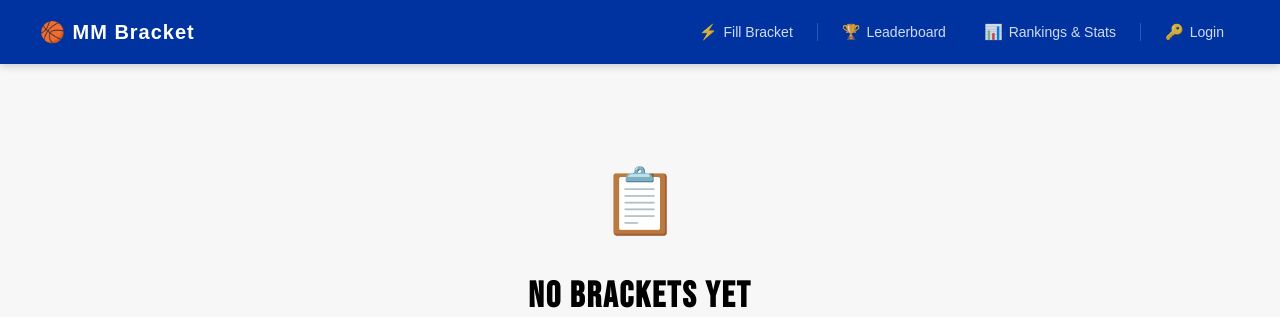
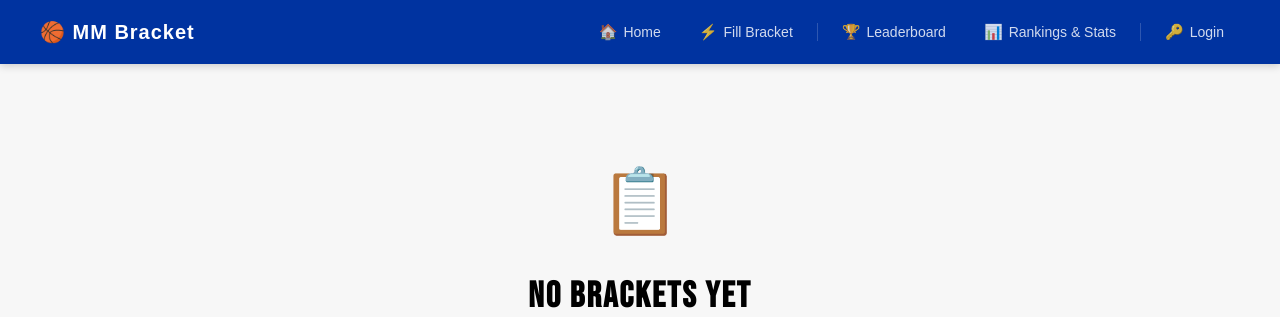
Before and after one commit to zculp6/Bracket-Website, a Flask app: template templates/view_bracket.html in a window 1280 px wide. Shown: the top 317 px of the page. Run offline with Flask 3, Linux system fonts and the light colour scheme; the template is opened without the code that fills it, so the values that code supplies are empty; some libraries are stand-ins or nearby versions.

Commit message:
Fixed NAV Bar

```diff
--- a/templates/view_bracket.html
+++ b/templates/view_bracket.html
@@ -146,9 +146,10 @@
 <nav class="site-nav">
     <a href="/" class="nav-logo">🏀 MM Bracket</a>
     <div class="nav-links">
+        <a href="/"><span class="nav-icon">🏠</span><span class="nav-label">Home</span></a>
         <a href="/bracket"><span class="nav-icon">⚡</span><span class="nav-label">Fill Bracket</span></a>
         {% if current_user.is_authenticated %}
-        <a href="/my_brackets" class="active"><span class="nav-icon">📋</span><span class="nav-label">My Brackets</span></a>
+        <a href="/my_brackets"><span class="nav-icon">📋</span><span class="nav-label">My Brackets</span></a>
         {% endif %}
         <span class="nav-divider"></span>
         <a href="/leaderboard"><span class="nav-icon">🏆</span><span class="nav-label">Leaderboard</span></a>
```
